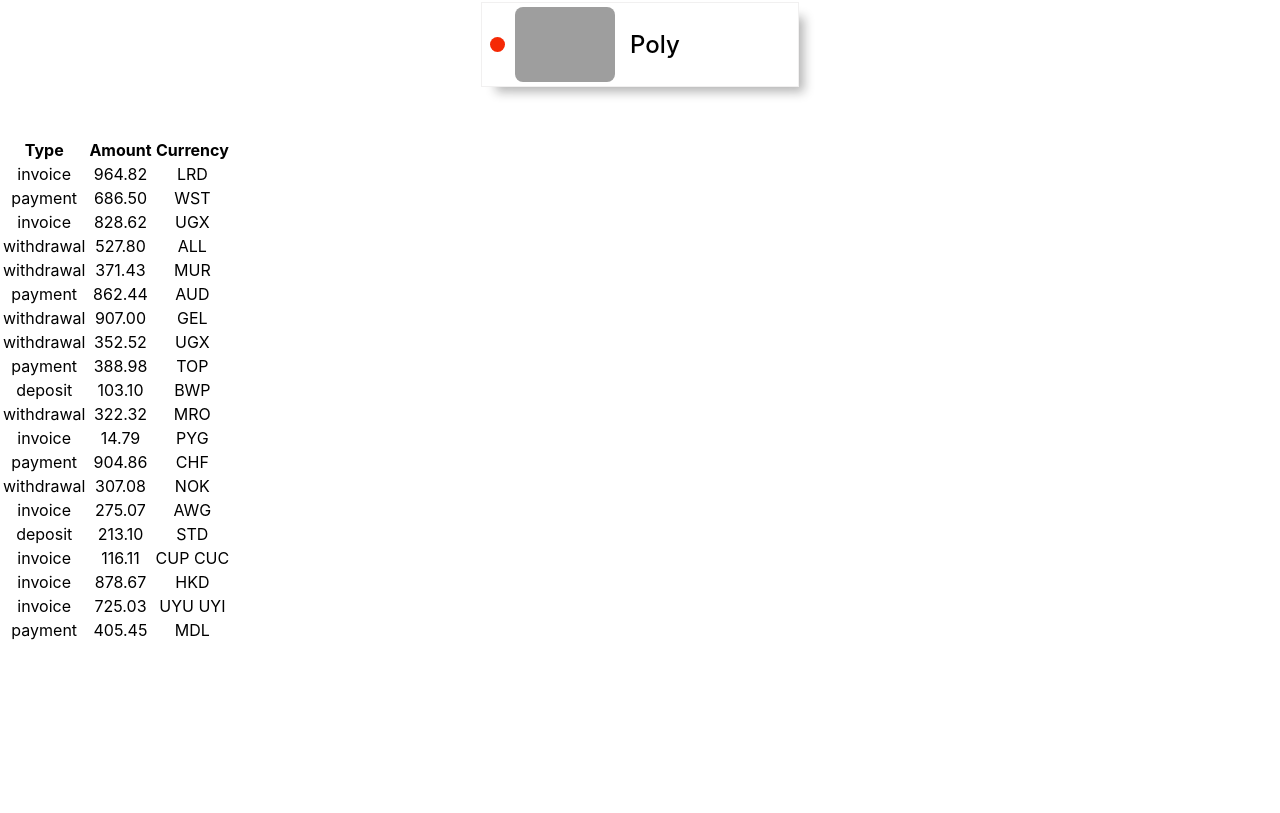
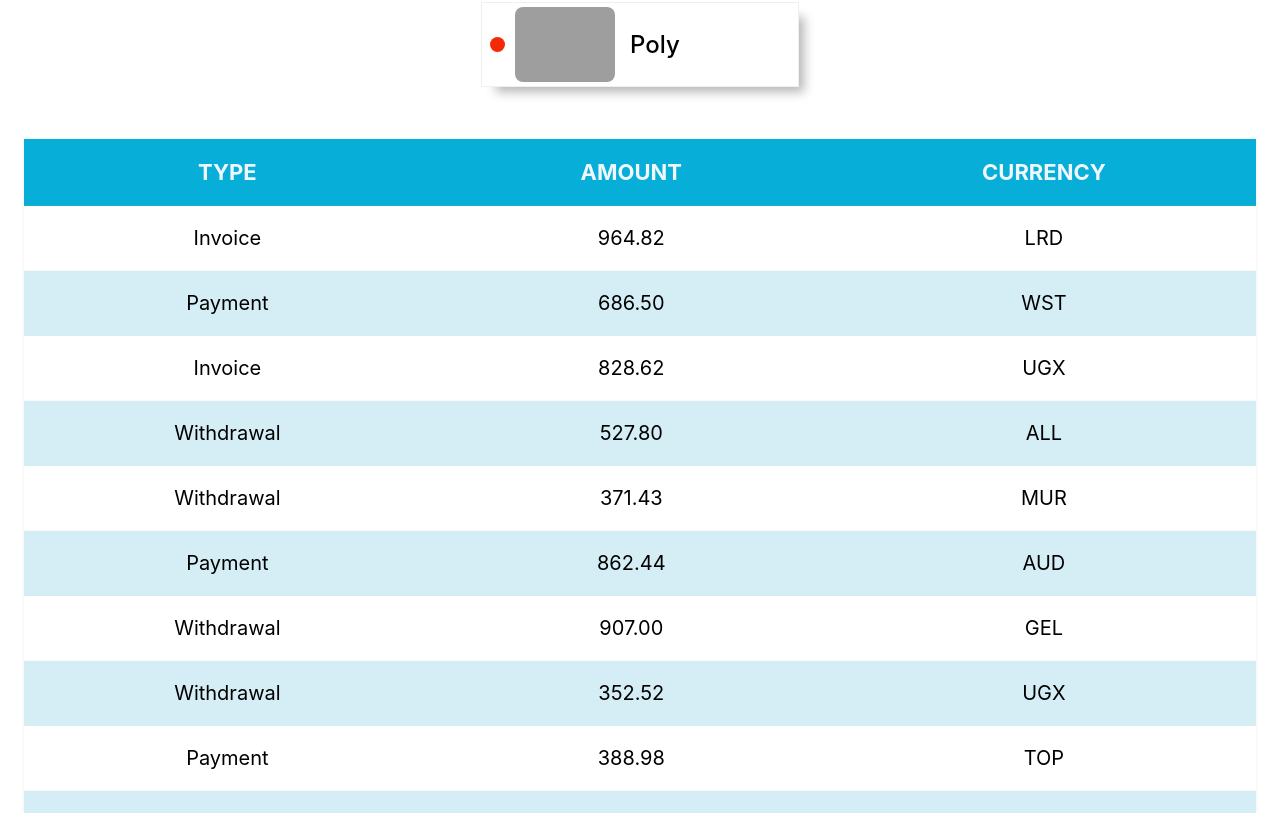
Before and after one commit to puerarongo/goit-react-hw-01-components, a React (Create React App) app: page / in a window 1280 px wide. Shown: the part 1303-2116 px from the top of the page. Before the commit the page ends 1946 px from the top, so only its background shows below. Built offline with nearby package versions, Linux system fonts and the light colour scheme; grey boxes are pictures that could not be loaded.

Commit message:
transaction styles
Add transaction module styles

```diff
--- a/src/components/transaction/TransactionHistiory.jsx
+++ b/src/components/transaction/TransactionHistiory.jsx
@@ -1,23 +1,24 @@
 import PropTypes from 'prop-types';
 import React from "react";
+import styles from "./TransactionHistory.module.css";
 
 export const TransactionHistory = ({ items }) => {
     return (
-        <table className="transaction-history">
-  <thead>
-    <tr>
-      <th>Type</th>
-      <th>Amount</th>
-      <th>Currency</th>
+        <table className={styles.table}>
+  <thead className={styles.table__head}>
+    <tr className={styles.line}>
+      <th className={styles.cell}>Type</th>
+      <th className={styles.cell}>Amount</th>
+      <th className={styles.cell}>Currency</th>
     </tr>
   </thead>
 
-    <tbody>
+    <tbody className={styles.table__body}>
         {items.map(elem =>
-            <tr key={elem.id}>
-                <td>{elem.type}</td>
-                <td>{elem.amount}</td>
-                <td>{elem.currency}</td>
+            <tr key={elem.id} className={styles.line}>
+                <td className={styles.cell}>{elem.type}</td>
+                <td className={styles.cell}>{elem.amount}</td>
+                <td className={styles.cell}>{elem.currency}</td>
             </tr>
         )}
   </tbody>
--- /dev/null
+++ b/src/components/transaction/TransactionHistory.module.css
@@ -0,0 +1,32 @@
+.table {
+  display: inline-block;
+  border-collapse: collapse;
+  margin-bottom: 50px;
+  border: 1px solid rgba(204, 204, 204, 0.1);
+}
+
+.table__head {
+  text-transform: uppercase;
+  font-size: 22px;
+  font-weight: 400;
+  background-color: rgb(7, 174, 216);
+  color: rgb(239, 247, 255);
+}
+
+.table__body {
+  text-transform: capitalize;
+  font-size: 20px;
+  font-weight: 400;
+}
+
+.line {
+  border: 1px solid rgba(204, 204, 204, 0.1);
+}
+
+.line:nth-child(2n) {
+  background-color: rgba(209, 237, 245, 0.9);
+}
+
+.cell {
+  padding: 20px 150px;
+}
```
